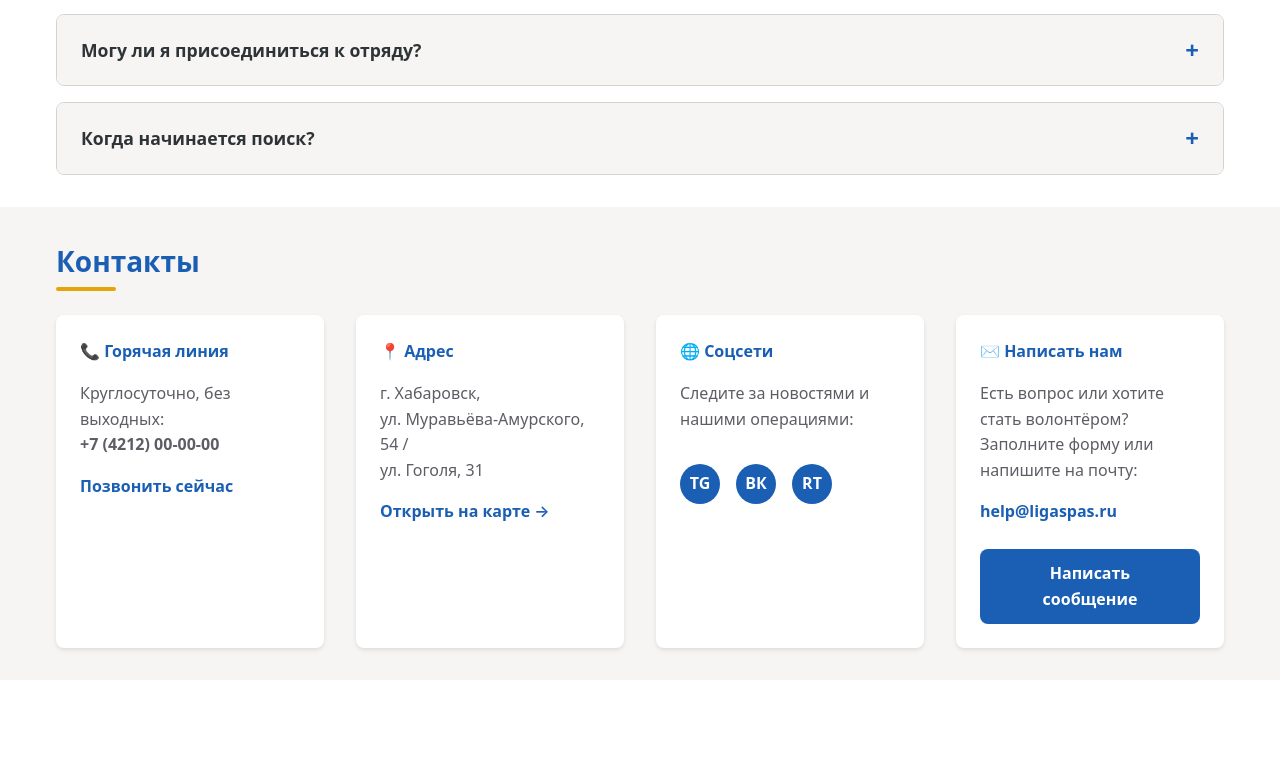
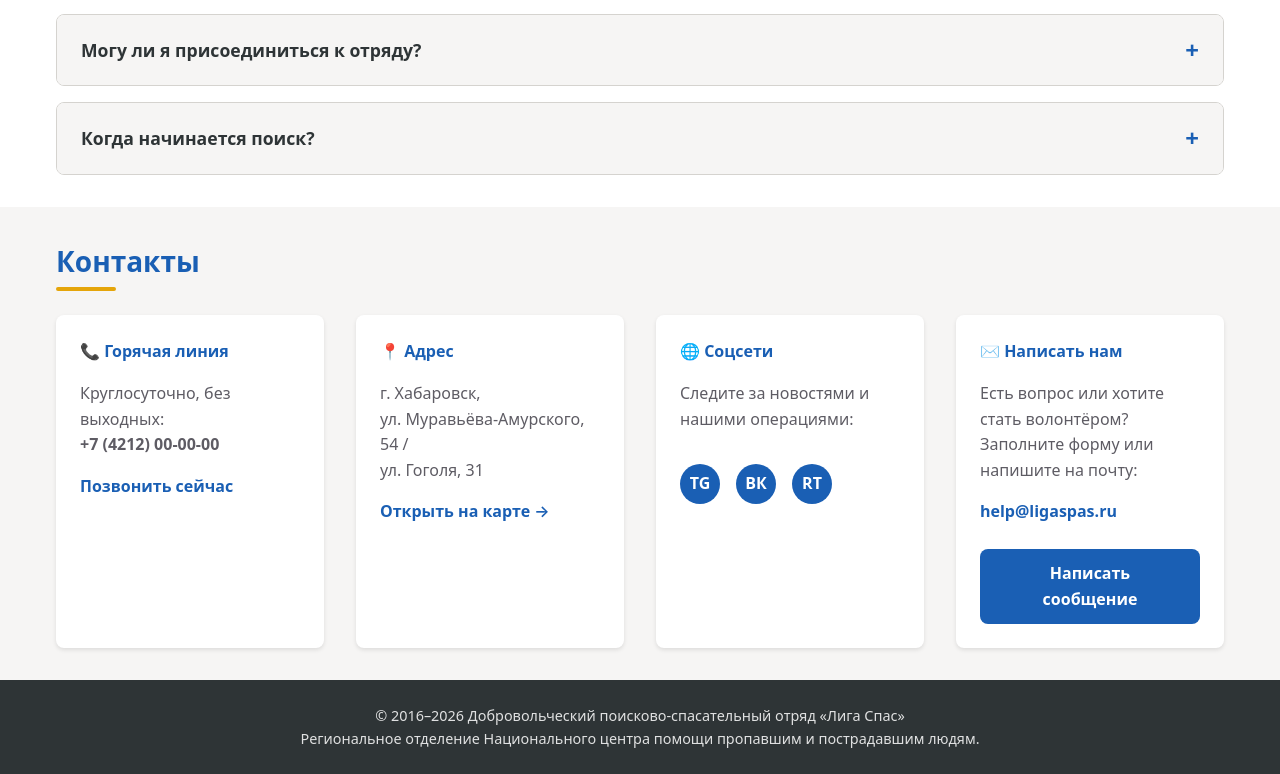
Before and after one commit to Yeminfu/ls-front, a Next.js app: page / in a window 1280 px wide. Shown: the part 3106-3880 px from the top of the page. Before the commit the page ends 3786 px from the top, so only its background shows below. Built offline with nearby package versions, Linux system fonts and the light colour scheme.

Commit message:
добавил подвал

```diff
--- /dev/null
+++ b/app/components/footer.tsx
@@ -0,0 +1,16 @@
+export default function Footer() {
+  return (
+    <footer className="footer" role="contentinfo">
+      <div className="container">
+        <div className="footer__text">  {/* меняем p на div */}
+          <div>
+            © 2016–2026 Добровольческий поисково-спасательный отряд «Лига Спас»
+          </div>
+          <div>
+            Региональное отделение Национального центра помощи пропавшим и пострадавшим людям.
+          </div>
+        </div>
+      </div>
+    </footer>
+  );
+}
--- a/app/page.tsx
+++ b/app/page.tsx
@@ -1,4 +1,5 @@
 import Body from "./components/body";
+import Footer from "./components/footer";
 import Header from "./components/header";
 
 export default function Home() {
@@ -6,6 +7,7 @@ export default function Home() {
     <>
       <Header />
       <Body />
+      <Footer />
     </>
   );
 }
```
